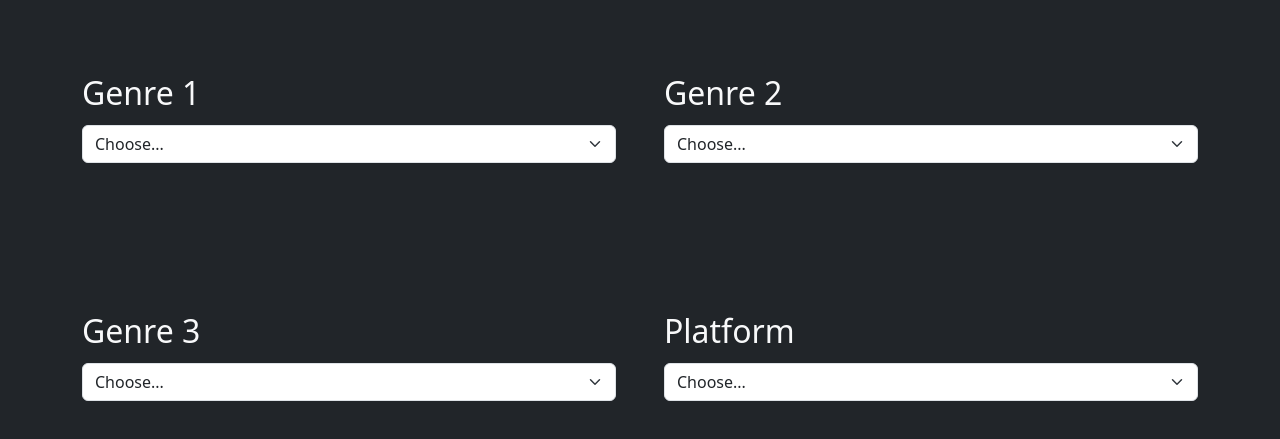
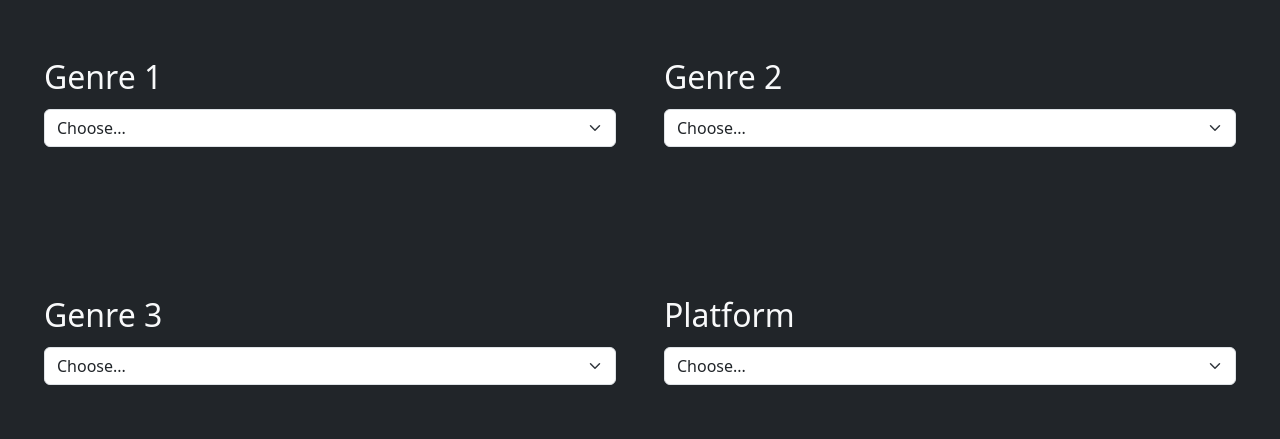
Before and after one commit to TreelessBiome/whatGame, a website: page index.html in a window 1280 px wide. Shown: the part 71-510 px from the top of the page. Drawn offline with nearby package versions, Linux system fonts and the light colour scheme.

Commit message:
Update index.html

```diff
--- a/index.html
+++ b/index.html
@@ -22,11 +22,11 @@
 
 </nav>
 
-<div class="container pt-3 ml-1 mr-1">
-    <div class = "row g-5 text-light">
-        <div class="col-lg-6 col-md-12 py-5" >
+<div class="container-fluid">
+    <div class = "row g-5 text-light mx-2">
+        <div class="col-lg-6 col-sm-12 py-5" >
             <label for="inputState" class="form-label fs-2">Genre 1</label>
-            <select id="inputState" class="form-select">
+            <select id="inputState" class="form-select fs-md-4">
                 <option selected>Choose...</option>
                 <option>...</option>
             </select>
```
